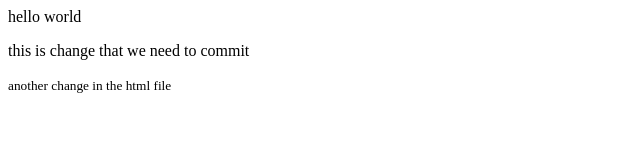
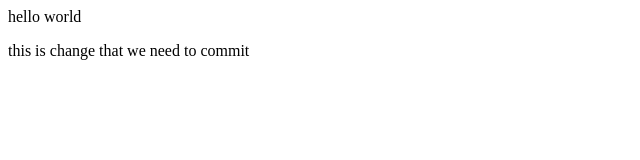
Before and after one commit to jimshtepa/git-mistakes, a plain HTML site: page index.html in a window 1280 px wide. Shown: the whole page, without its empty margins (0-640 px from the left). Drawn offline with Linux system fonts and the light colour scheme.

Commit message:
Revert "changes html file"
This reverts commit 3d7e85dc5d97cdd1ba268e92926b0fdf013e4e86.

```diff
--- a/index.html
+++ b/index.html
@@ -9,7 +9,6 @@
   <body>
     hello world
     <p>this is change that we need to commit</p>
-    <small>another change in the html file</small>
     <script src="/app.js"></script>
   </body>
 </html>
```
